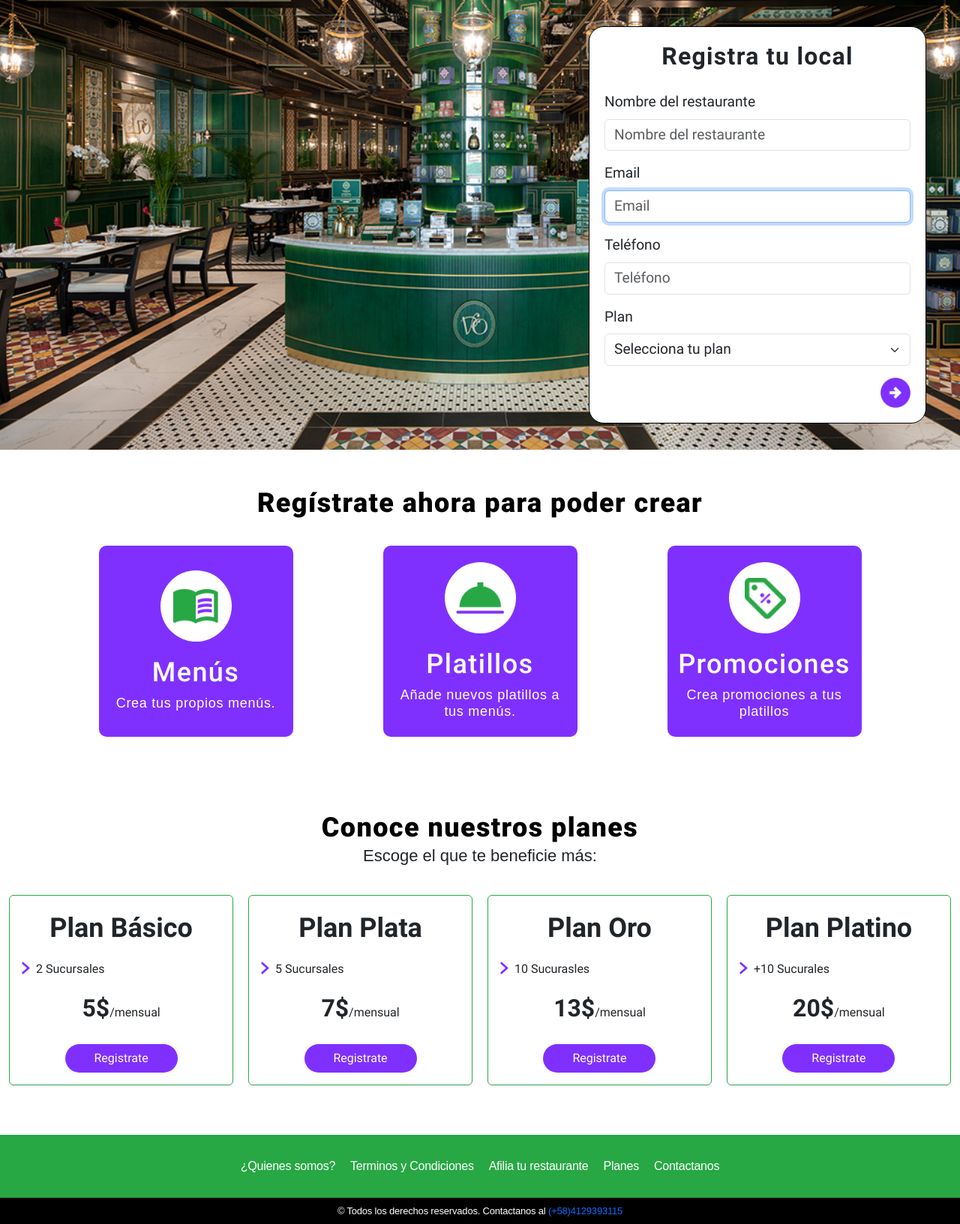
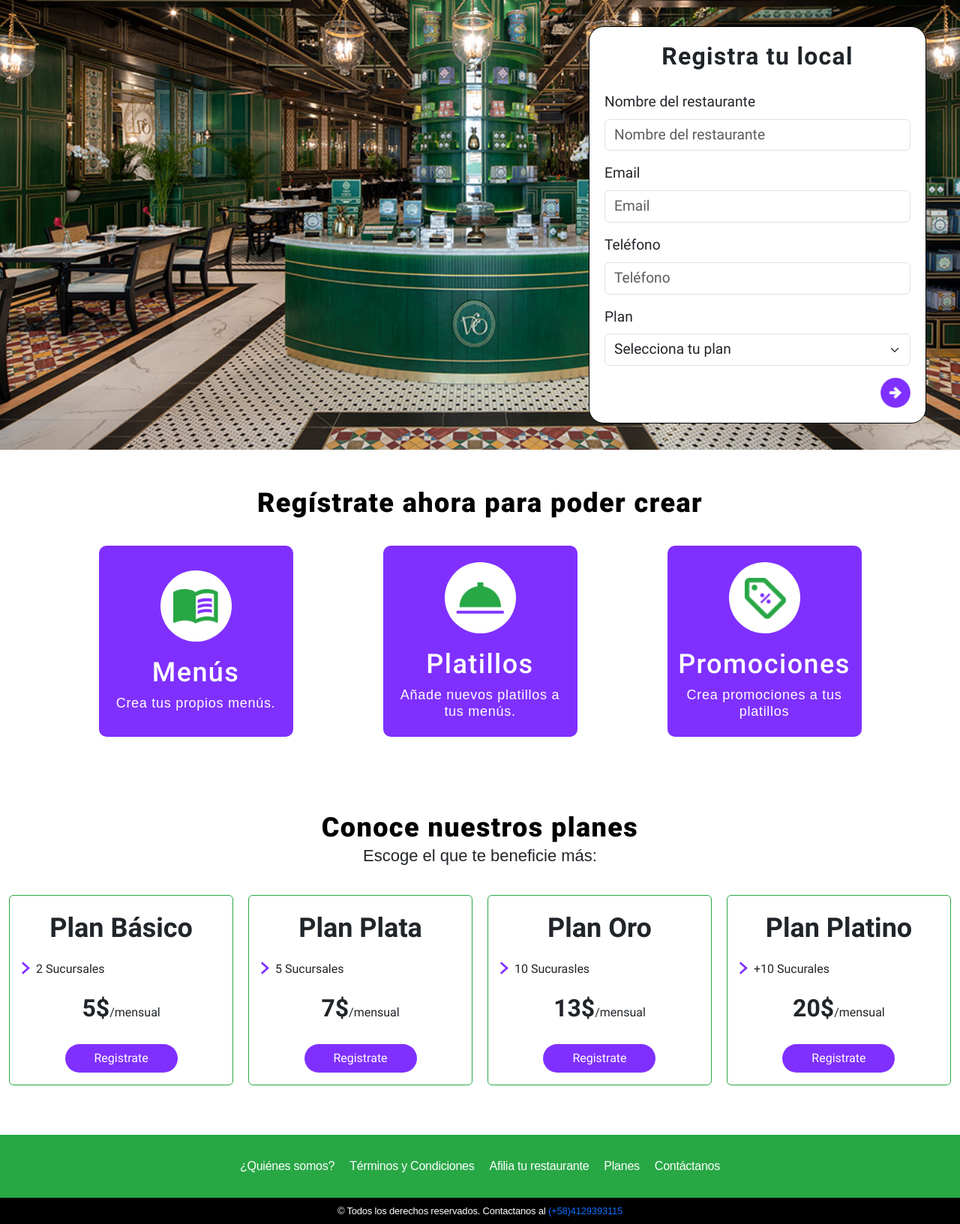
Before and after one commit to RicardoRAP/Carta-a-la-orden, a Django app: page /afiliacion/ in a window 1280 px wide. Shown: the part 68-1701 px from the top of the page at 75% size. Run offline with Django 4.2, Linux system fonts and the light colour scheme; the visitor is signed in with stand-in values (Sample User, id 1); parts of the project's set-up code (start-up, migrations or seed data) failed here and were passed over; some libraries are stand-ins or nearby versions; some web fonts are replaced.

Commit message:
Correcciones tilde

```diff
--- a/website/templates/footer.html
+++ b/website/templates/footer.html
@@ -3,11 +3,11 @@
     <div class="menu-list d-flex">
       <div class="widget-menu">
         <ul class="list-unstyled montserrat menu-list-footer">
-          <li><a href="{% url 'proximamente' %}" class="">¿Quienes somos?</a></li>
-          <li><a href="{% url 'proximamente' %}" class="">Terminos y Condiciones</a></li>
+          <li><a href="{% url 'proximamente' %}" class="">¿Quiénes somos?</a></li>
+          <li><a href="{% url 'proximamente' %}" class="">Términos y Condiciones</a></li>
           <li><a href="{% url 'afiliacion' %}" class="">Afilia tu restaurante</a></li>
           <li><a href="/afiliacion/#Pricing" class="">Planes</a></li>
-          <li><a href="mailto:riosricardo1234@gmail.com" class="">Contactanos</a></li>
+          <li><a href="mailto:riosricardo1234@gmail.com" class="">Contáctanos</a></li>
         </ul>
       </div>
     </div>
--- a/website/templates/restaurant/dashboard.html
+++ b/website/templates/restaurant/dashboard.html
@@ -64,7 +64,7 @@
             </div>
             <div class="contact-container w-100">
               <div class="contact d-flex flex-row align-items-center justify-content-md-between">
-                <a href="mailto:riosricardo1234@gmail.com" class="desktop">Contactenos</a>
+                <a href="mailto:riosricardo1234@gmail.com" class="desktop">Contáctenos</a>
                 <img src="{% static '/img/icon/contact.png' %}" width="33.75" height="33.75">
               </div>
             </div>
```
